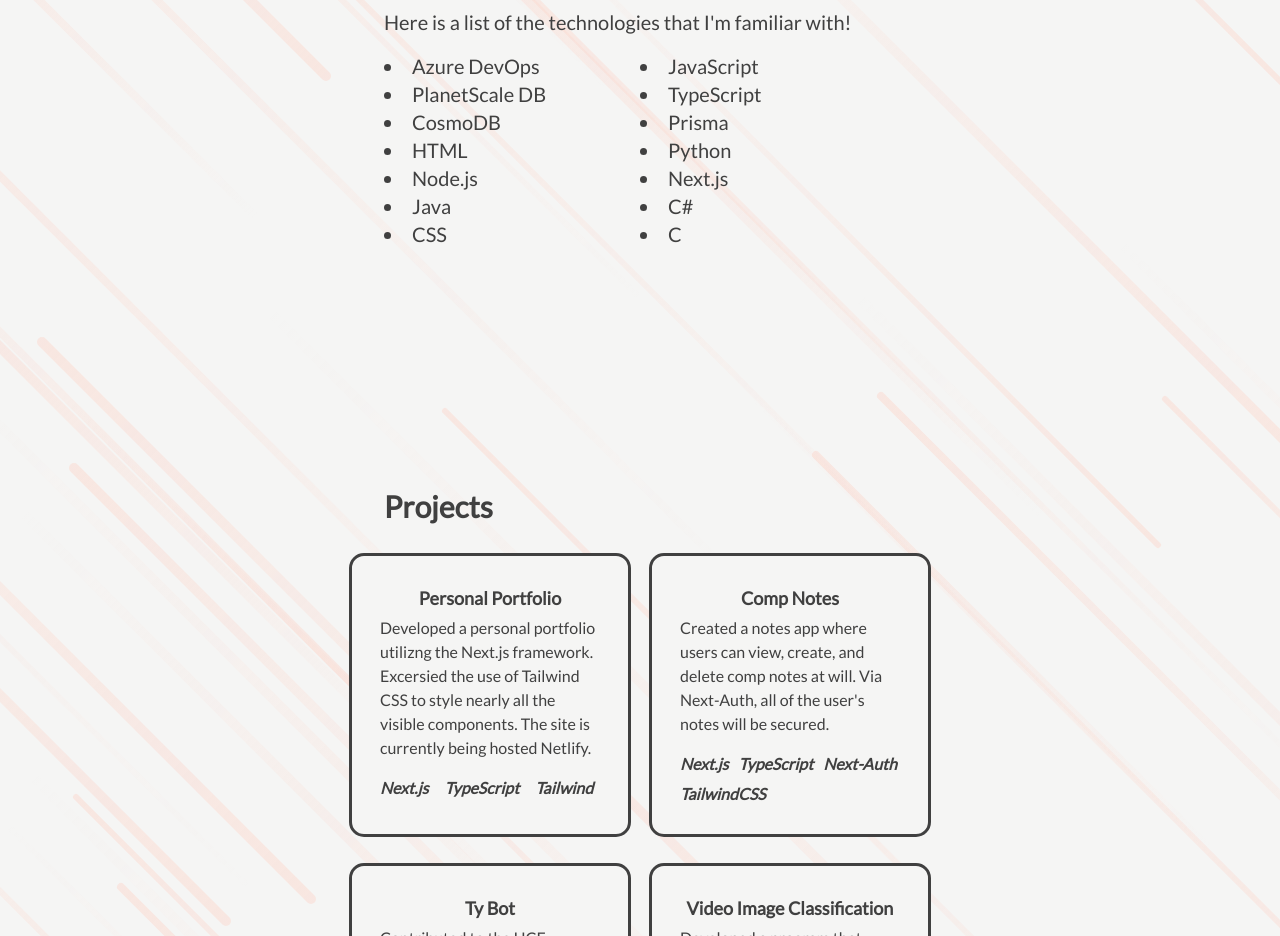
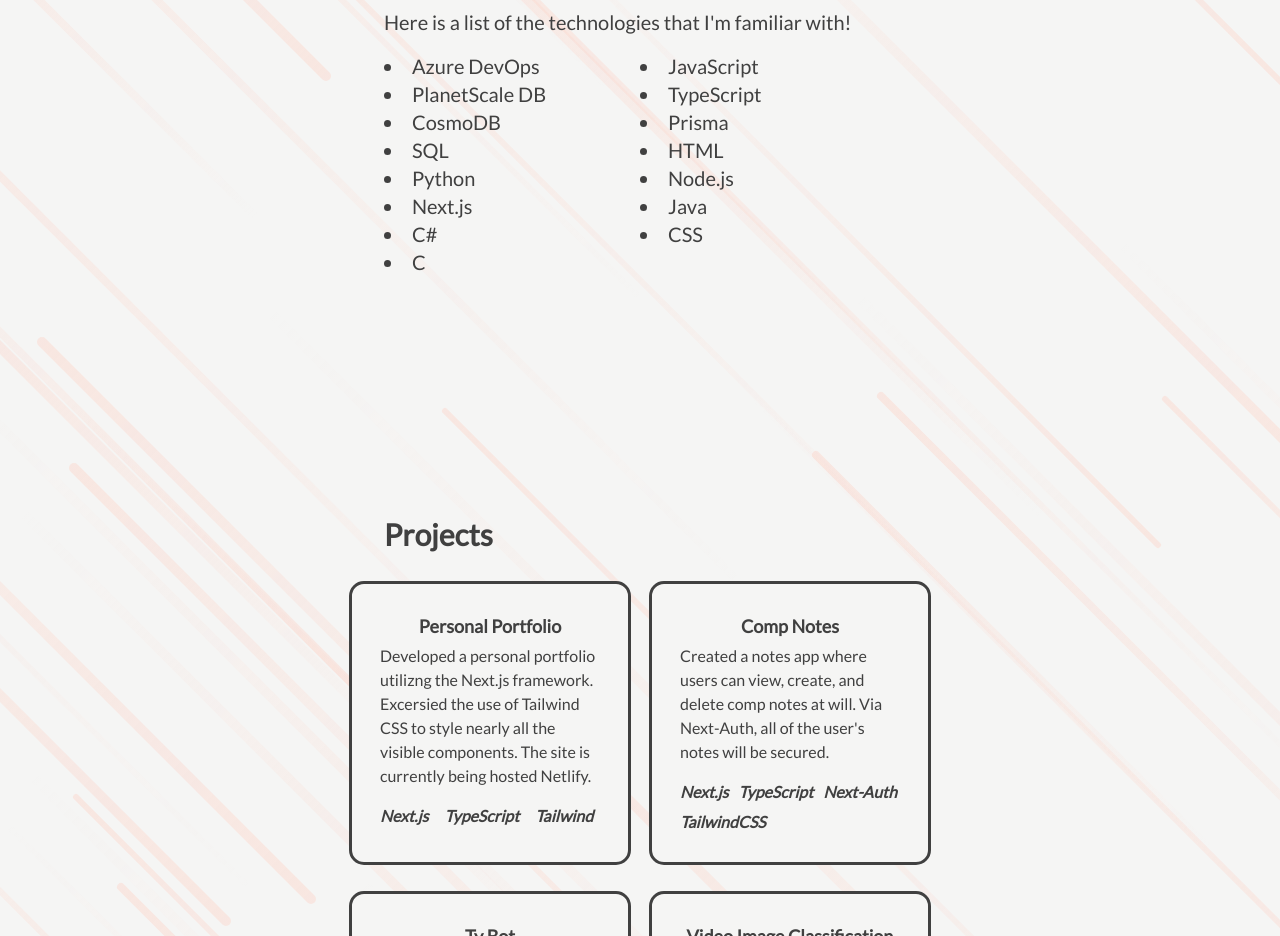
Before and after one commit to almond5/personal-portfolio, a Next.js app: page / in a window 1280 px wide. Shown: the part 1500-2436 px from the top of the page. Built offline with nearby package versions, Linux system fonts and the light colour scheme.

Commit message:
Update About.tsx

```diff
--- a/pages/About.tsx
+++ b/pages/About.tsx
@@ -35,6 +35,7 @@
           <li className='list-inside list-disc'>TypeScript</li>
           <li className='list-inside list-disc'>CosmoDB</li>
           <li className='list-inside list-disc'>Prisma</li>
+          <li className='list-inside list-disc'>SQL</li>
           <li className='list-inside list-disc'>HTML</li>
           <li className='list-inside list-disc'>Python</li>
           <li className='list-inside list-disc'>Node.js</li>
```
